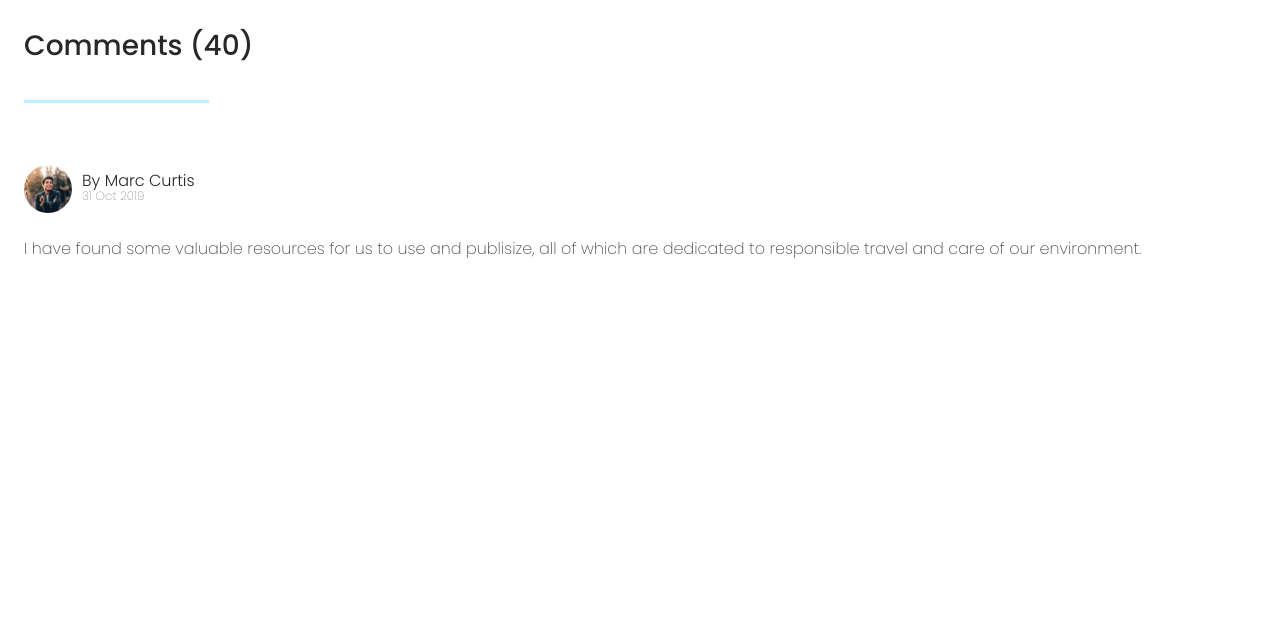
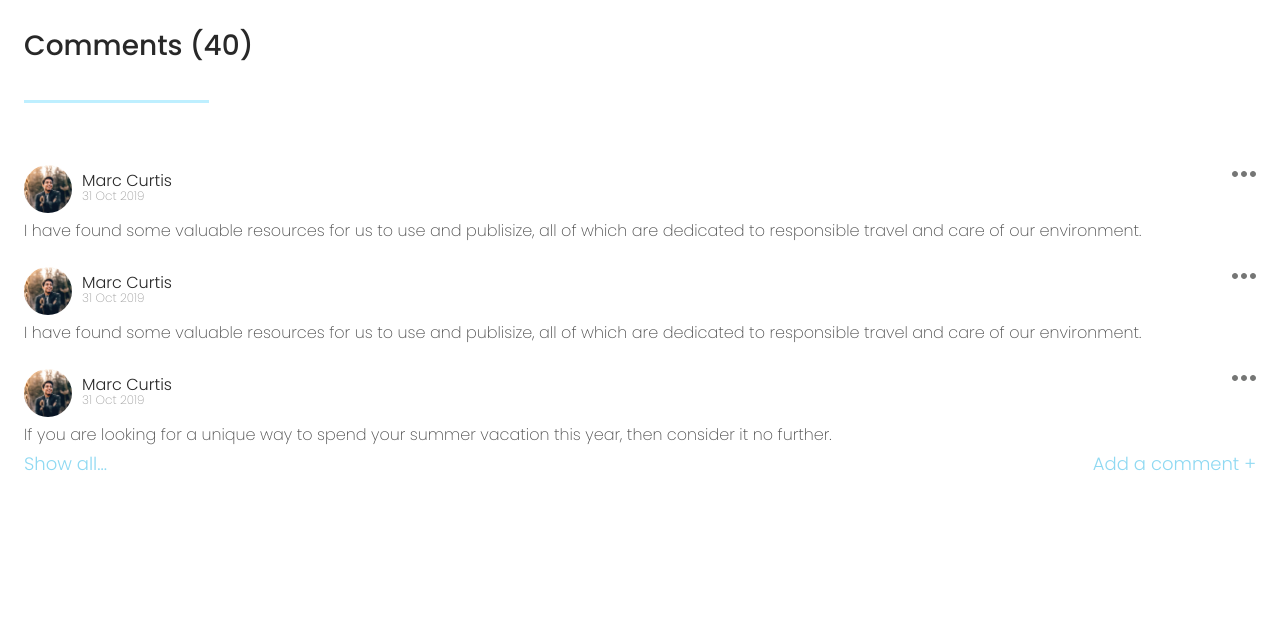
Before and after one commit to eltha9/data-journalisme, a PHP site: page / in a window 1280 px wide. Shown: the part 2545-3172 px from the top of the page. Before the commit the page ends 2803 px from the top, so only its background shows below. Run offline with PHP 8.4, Linux system fonts and the light colour scheme.

Commit message:
comments done

```diff
--- a/Front/index.html
+++ b/Front/index.html
@@ -8,8 +8,11 @@
     <link href="https://fonts.googleapis.com/css?family=Poppins:200,300,500&display=swap" rel="stylesheet">
 </head>
 <body>
+
     <div class="menu"></div>
+
     <div class="banner">
+
         <button>
                 <svg width="64" height="64" viewBox="0 0 64 64" fill="none" xmlns="http://www.w3.org/2000/svg">
                     <path fill-rule="evenodd" clip-rule="evenodd" d="M32 64C49.6731 64 64 49.6731 64 32C64 14.3269 49.6731 0 32 0C14.3269 0 0 14.3269 0 32C0 49.6731 14.3269 64 32 64Z" fill="white"/>
@@ -20,6 +23,7 @@
             <img src="assets/image.png" alt="">
         </div>
         <video class="video"><source src="assets/video.mp4" type="video/mp4"></video>
+
         <div class="nav">
             <svg class="justify-left" viewBox="0 0 12 22" fill="none" xmlns="http://www.w3.org/2000/svg">
                 <path d="M3.62132 11L11.5607 3.06066C12.1464 2.47487 12.1464 1.52513 11.5607 0.93934C10.9749 0.353553 10.0251 0.353553 9.43934 0.93934L0.43934 9.93934C-0.146447 10.5251 -0.146447 11.4749 0.43934 12.0607L9.43934 21.0607C10.0251 21.6464 10.9749 21.6464 11.5607 21.0607C12.1464 20.4749 12.1464 19.5251 11.5607 18.9393L3.62132 11Z" fill="white"></path>
@@ -32,8 +36,11 @@
                 <path fill-rule="evenodd" clip-rule="evenodd" d="M12 5.44269C11.1811 3.35888 8.887 1.83331 6.5 1.83331C3.39189 1.83331 1 4.15775 1 7.24738C1 11.4932 5.63589 14.7765 12 21.0833C18.3641 14.7765 23 11.4932 23 7.24738C23 4.15775 20.6081 1.83331 17.5 1.83331C15.1106 1.83331 12.8189 3.35888 12 5.44269Z" stroke="white" stroke-width="1.5"></path>
             </svg>
         </div>
+
     </div>
+
     <section class="article">
+
         <div class="author">
             <img src="assets/author.jpg" alt="author">
             <div class="authorinfo">
@@ -41,15 +48,18 @@
                 <div class="date"><small>31 Oct 2019</small></div>
             </div>
         </div>
+
         <div class="articletitle title">
             <h2>The Different Types Of Laser Eye Surgery</h2>
             <div class="titleunderline underline"></div>
         </div>
+
         <div class="articlecontent content">
             <p>The LASIK surgeon uses computer software to guide the IntraLase laser beam, which applies a series of tiny (3-micron-diameter) bubbles within the central layer of the cornea. The resulting corneal flap is created at a precise depth and diameter pre-determined by the surgeon. As occurs with a mechanical microkeratome, a small section of tissue at one edge of the flap is left uncut, forming a hinge.</p>
             <img src="assets/postpic.png" alt="post pic">
             <p>The LASIK surgeon uses computer software to guide the IntraLase laser beam, which applies a series of tiny (3-micron-diameter) bubbles within the central layer of the cornea. The resulting corneal flap is created at a precise depth and diameter pre-determined by the surgeon. As occurs with a mechanical microkeratome, a small section of tissue at one edge of the flap is left uncut, forming a hinge.</p>
         </div>
+
         <div class="more">
             <h3>Cellulite Treatment Options</h3>
             <div class="sidescroll">
@@ -58,20 +68,68 @@
                 <img src="assets/more3.png" alt="more">
             </div>
         </div>
+
     <div class="comments">
+
         <div class="commentstitle title"><h2>Comments (40) </h2></div>
         <div class="titleunderline underline"></div>
+
         <div class="author">
             <img src="assets/author.jpg" alt="author">
             <div class="authorinfo">
-                <div class="authorname"><span>By Marc Curtis</span></div>
+                <div class="authorwrap">
+                    <div class="authorname"><span>Marc Curtis</span></div>
+                    <svg width="24" height="6" viewBox="0 0 24 6" fill="none" xmlns="http://www.w3.org/2000/svg">
+                        <path fill-rule="evenodd" clip-rule="evenodd" d="M6 3C6 4.657 4.657 6 3 6C1.343 6 0 4.657 0 3C0 1.343 1.343 0 3 0C4.657 0 6 1.343 6 3ZM15 3C15 4.657 13.657 6 12 6C10.343 6 9 4.657 9 3C9 1.343 10.343 0 12 0C13.657 0 15 1.343 15 3ZM21 6C22.657 6 24 4.657 24 3C24 1.343 22.657 0 21 0C19.343 0 18 1.343 18 3C18 4.657 19.343 6 21 6Z" fill="#757675"/>
+                    </svg>
+                </div>
                 <div class="date"><small>31 Oct 2019</small></div>
             </div>
         </div>
         <div class="content">
             <p>I have found some valuable resources for us to use and publisize, all of which are dedicated to responsible travel and care of our environment.</p>
         </div>
+
+        <div class="author">
+            <img src="assets/author.jpg" alt="author">
+            <div class="authorinfo">
+                <div class="authorwrap">
+                    <div class="authorname"><span>Marc Curtis</span></div>
+                    <svg width="24" height="6" viewBox="0 0 24 6" fill="none" xmlns="http://www.w3.org/2000/svg">
+                        <path fill-rule="evenodd" clip-rule="evenodd" d="M6 3C6 4.657 4.657 6 3 6C1.343 6 0 4.657 0 3C0 1.343 1.343 0 3 0C4.657 0 6 1.343 6 3ZM15 3C15 4.657 13.657 6 12 6C10.343 6 9 4.657 9 3C9 1.343 10.343 0 12 0C13.657 0 15 1.343 15 3ZM21 6C22.657 6 24 4.657 24 3C24 1.343 22.657 0 21 0C19.343 0 18 1.343 18 3C18 4.657 19.343 6 21 6Z" fill="#757675"/>
+                    </svg>
+                </div>
+                <div class="date"><small>31 Oct 2019</small></div>
+            </div>
+        </div>
+        <div class="content">
+            <p>I have found some valuable resources for us to use and publisize, all of which are dedicated to responsible travel and care of our environment.</p>
+        </div>
+
+        <div class="author">
+            <img src="assets/author.jpg" alt="author">
+            <div class="authorinfo">
+                <div class="authorwrap">
+                    <div class="authorname"><span>Marc Curtis</span></div>
+                    <button>
+                        <svg width="24" height="6" viewBox="0 0 24 6" fill="none" xmlns="http://www.w3.org/2000/svg">
+                            <path fill-rule="evenodd" clip-rule="evenodd" d="M6 3C6 4.657 4.657 6 3 6C1.343 6 0 4.657 0 3C0 1.343 1.343 0 3 0C4.657 0 6 1.343 6 3ZM15 3C15 4.657 13.657 6 12 6C10.343 6 9 4.657 9 3C9 1.343 10.343 0 12 0C13.657 0 15 1.343 15 3ZM21 6C22.657 6 24 4.657 24 3C24 1.343 22.657 0 21 0C19.343 0 18 1.343 18 3C18 4.657 19.343 6 21 6Z" fill="#757675"/>
+                        </svg>
+                    </button>
+                </div>
+                <div class="date"><small>31 Oct 2019</small></div>
+            </div>
+        </div>
+        <div class="content">
+            <p>If you are looking for a unique way to spend your summer vacation this year, then consider it no further. </p>
+        </div>
+
+        <div class="commentsmore">
+            <button><a href=" #">Show all...</a></button>
+            <button><a href=" #">Add a comment +</a></button>
+        </div>
     </div>
+
     <div class="other"></div>
     </section>
 <script src="script.js"></script>
--- a/Front/style.css
+++ b/Front/style.css
@@ -104,7 +104,7 @@ body
 }
 
 /**
-**Author
+**Article Author
 **/
 
 .article .author
@@ -147,7 +147,7 @@ body
 
 
 /**
-**Title
+**Article Title
 **/
 
 .article .articletitle
@@ -172,7 +172,7 @@ body
 }
 
 /**
-**Content
+**Article Content
 **/
 
 .article .articlecontent
@@ -227,8 +227,46 @@ body
     margin: 3.2rem 0;
 }
 
+/**
+**Comments Author
+**/
 
 .article .comments .author
 {
-    margin: 2.4rem 0
+    margin: 2.4rem 0 0.6rem 0px;
 }
+
+
+.article .comments .author .authorinfo
+{
+    width: 100%;
+}
+
+.article .comments .author .authorinfo .authorwrap
+{
+    display: flex;
+    flex-direction: row;
+    justify-content: space-between;
+}
+
+
+/**
+**Comments More
+**/
+
+.article .comments .commentsmore
+{
+    display: flex;
+    flex-direction: row;
+    justify-content: space-between;
+    align-items: baseline;
+    margin: 1.4rem 0 3.2rem 0
+}
+
+.article .comments .commentsmore a
+{
+    color: #8FD9F2;
+    font-size: 1.8rem;
+    font-weight : 300;
+    text-decoration: none
+}
```
